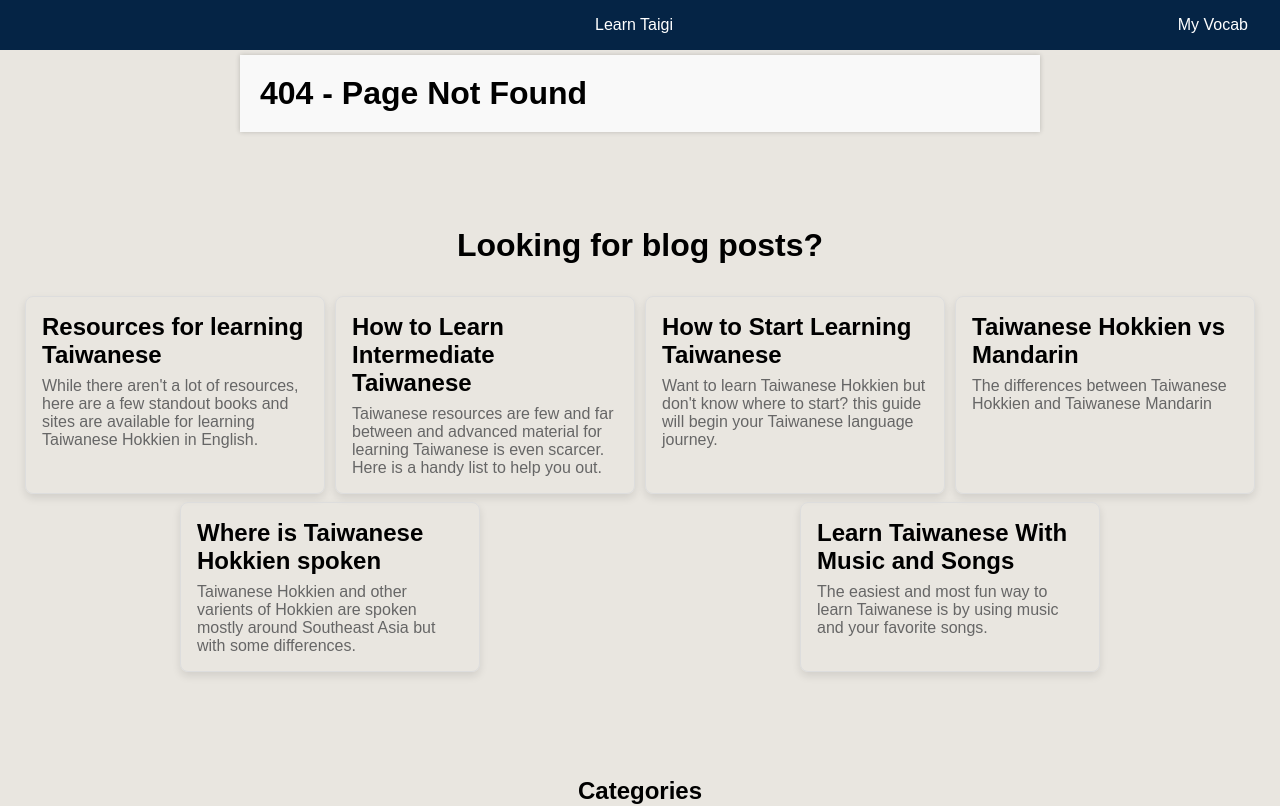
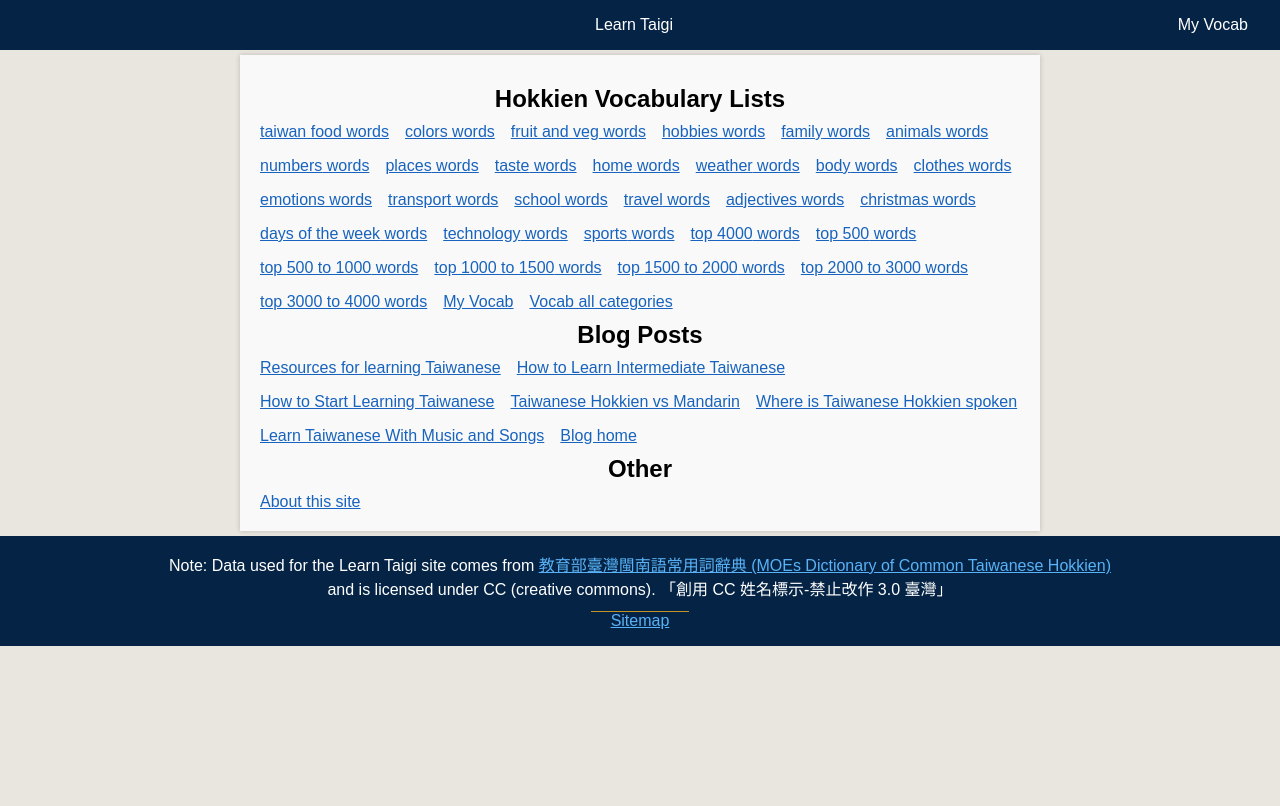
Before and after one commit to jielongjp/study-taigi, a Next.js app: page /sitemap in a window 1280 px wide. Before the commit this address had no page. Shown: the top 806 px of the page. Built offline with nearby package versions, Linux system fonts and the light colour scheme.

Commit message:
add html sitemap

```diff
--- a/src/components/Footer/index.tsx
+++ b/src/components/Footer/index.tsx
@@ -1,4 +1,5 @@
 import styled from "styled-components";
+import Link from "next/link";
 
 const Footer: React.FC = () => {
   return (
@@ -13,6 +14,10 @@ const Footer: React.FC = () => {
         and is licensed under CC (creative commons). 「創用 CC 姓名標示-禁止改作
         3.0 臺灣」
       </p>
+      <StSitemap>
+        {" "}
+        <Link href="/sitemap">Sitemap</Link>
+      </StSitemap>
     </StFooterContainer>
   );
 };
@@ -23,7 +28,20 @@ const StFooterContainer = styled.footer`
   text-align: center;
   padding: 1rem;
   a {
-    color: #59b2f7
+    color: #59b2f7;
+  }
+`;
+
+const StSitemap = styled.div`
+  padding-top: 6px;
+  margin-top: 6px;
+  a {
+    border-top: 1px solid #ffb916c2;
+    padding: 0 20px 0 20px;
+  }
+
+  @media (max-width: 800px) {
+    font-size: 14px;
   }
 `;
 
--- /dev/null
+++ b/src/pages/sitemap/index.tsx
@@ -0,0 +1,51 @@
+import { styled } from "styled-components";
+import Head from "next/head";
+import BlogTemplate, { StTitle } from "../../components/BlogTemplate";
+import Link from "next/link";
+
+import CategoryNames from "@/utils/CatergoryNames";
+import BlogPages from "@/utils/BlogPages";
+
+export default function Sitemap() {
+  return (
+    <>
+      <Head>
+        <title>Sitemap</title>
+        <meta name="description" content="Sitemap for learntaigi.com" />
+        <meta name="viewport" content="width=device-width, initial-scale=1" />
+        <link rel="icon" href="/favicon.png" />
+      </Head>
+      <BlogTemplate>
+        <StTitle>Hokkien Vocabulary Lists</StTitle>
+        <StGroup>
+          {Object.entries(CategoryNames).map(([key, value]) => (
+            <Link key={key} href={`/vocab/${key}`}>
+              {key.replace(/_/g, " ")} words
+            </Link>
+          ))}
+          <Link href="/vocab/my-list">My Vocab</Link>
+          <Link href="/vocab">Vocab all categories</Link>
+        </StGroup>
+        <StTitle>Blog Posts</StTitle>{" "}
+        <StGroup>
+          {BlogPages.map((page) => (
+            <Link key={page.slug} href={`/blog/${page.slug}`}>
+              {page.title}
+            </Link>
+          ))}
+          <Link href="/blog">Blog home</Link>
+        </StGroup>
+        <StTitle>Other</StTitle>
+        <StGroup>
+          <Link href="/about">About this site</Link>
+        </StGroup>
+      </BlogTemplate>
+    </>
+  );
+}
+
+const StGroup = styled.div`
+  display: flex;
+  flex-wrap: wrap;
+  gap: 1rem;
+`;
```
Also changed, not shown: 1 other file (tests, documents, lock files or other folders).
